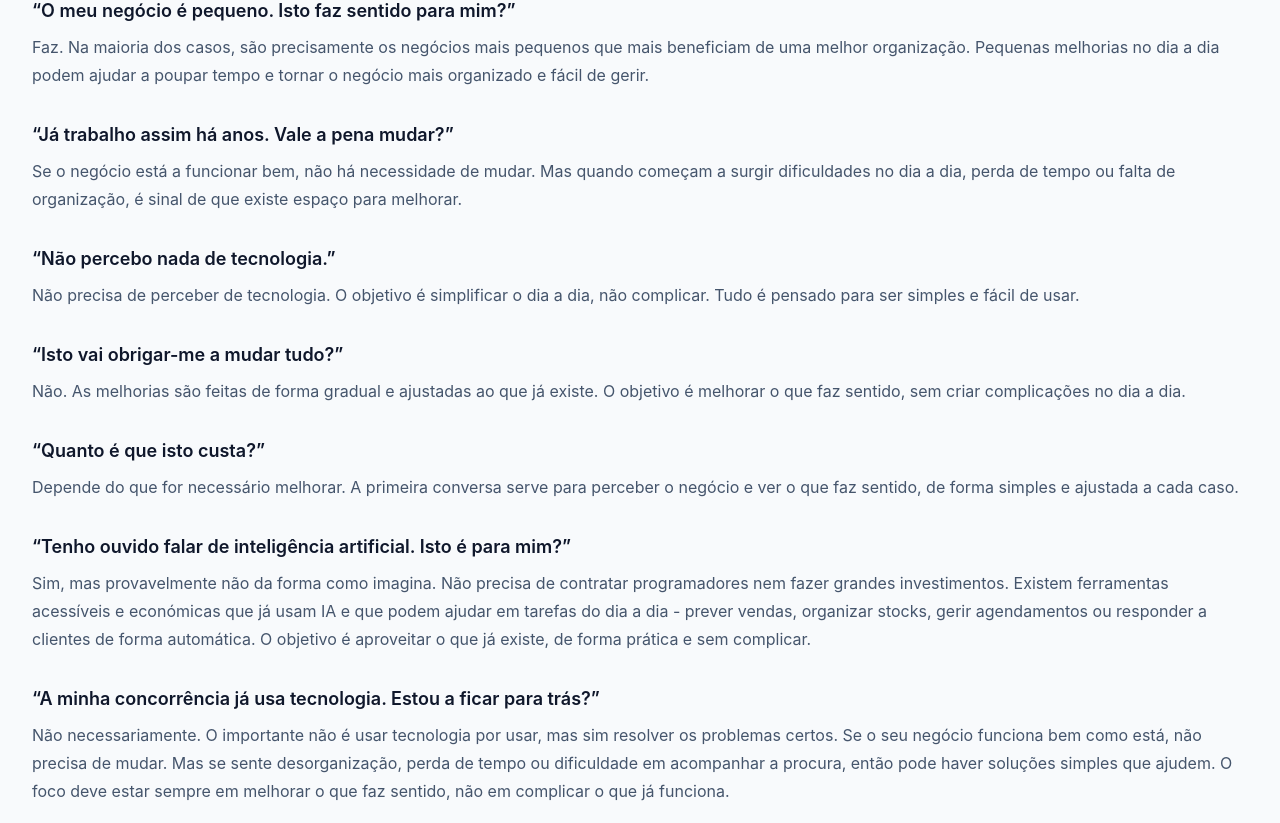
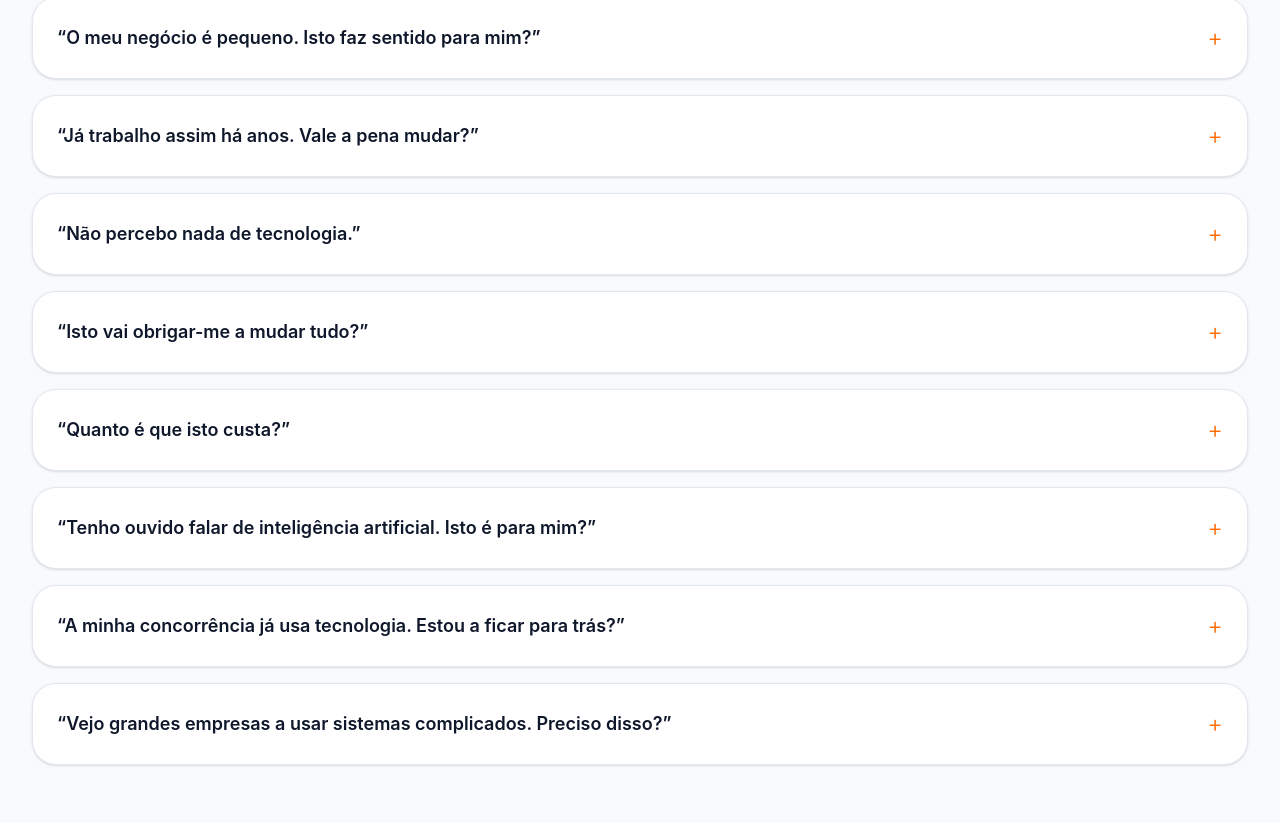
Before and after one commit to joaodmascarenhas/rumo-digital-web, a React (Vite) app: page / in a window 1280 px wide. Shown: the part 3417-4240 px from the top of the page. Built offline with nearby package versions, Linux system fonts and the light colour scheme.

Commit message:
Organização perguntas frequentes

```diff
--- a/src/App.jsx
+++ b/src/App.jsx
@@ -48,6 +48,49 @@ export default function App() {
       number: "04",
       title: "Acompanhamento",
       text: "Avaliamos o resultado das alterações e ajustamos o necessário para garantir utilidade real no dia a dia.",
+    },
+  ];
+
+  const faqs = [
+    {
+      question: "O meu negócio é pequeno. Isto faz sentido para mim?",
+      answer:
+        "Faz. Na maioria dos casos, são precisamente os negócios mais pequenos que mais beneficiam de uma melhor organização. Pequenas melhorias no dia a dia podem ajudar a poupar tempo e tornar o negócio mais organizado e fácil de gerir.",
+    },
+    {
+      question: "Já trabalho assim há anos. Vale a pena mudar?",
+      answer:
+        "Se o negócio está a funcionar bem, não há necessidade de mudar. Mas quando começam a surgir dificuldades no dia a dia, perda de tempo ou falta de organização, é sinal de que existe espaço para melhorar.",
+    },
+    {
+      question: "Não percebo nada de tecnologia.",
+      answer:
+        "Não precisa de perceber de tecnologia. O objetivo é simplificar o dia a dia, não complicar. Tudo é pensado para ser simples e fácil de usar.",
+    },
+    {
+      question: "Isto vai obrigar-me a mudar tudo?",
+      answer:
+        "Não. As melhorias são feitas de forma gradual e ajustadas ao que já existe. O objetivo é melhorar o que faz sentido, sem criar complicações no dia a dia.",
+    },
+    {
+      question: "Quanto é que isto custa?",
+      answer:
+        "Depende do que for necessário melhorar. A primeira conversa serve para perceber o negócio e ver o que faz sentido, de forma simples e ajustada a cada caso.",
+    },
+    {
+      question: "Tenho ouvido falar de inteligência artificial. Isto é para mim?",
+      answer:
+        "Sim, mas provavelmente não da forma como imagina. Não precisa de contratar programadores nem fazer grandes investimentos. Existem ferramentas acessíveis e económicas que já usam IA e que podem ajudar em tarefas do dia a dia - prever vendas, organizar stocks, gerir agendamentos ou responder a clientes de forma automática. O objetivo é aproveitar o que já existe, de forma prática e sem complicar.",
+    },
+    {
+      question: "A minha concorrência já usa tecnologia. Estou a ficar para trás?",
+      answer:
+        "Não necessariamente. O importante não é usar tecnologia por usar, mas sim resolver os problemas certos. Se o seu negócio funciona bem como está, não precisa de mudar. Mas se sente desorganização, perda de tempo ou dificuldade em acompanhar a procura, então pode haver soluções simples que ajudem. O foco deve estar sempre em melhorar o que faz sentido, não em complicar o que já funciona.",
+    },
+    {
+      question: "Vejo grandes empresas a usar sistemas complicados. Preciso disso?",
+      answer:
+        "Não. As grandes empresas têm equipas técnicas e orçamentos que permitem usar sistemas complexos. Para negócios mais pequenos, o que funciona são soluções diretas, práticas e fáceis de gerir no dia a dia - sem precisar de formação avançada ou apoio técnico permanente.",
     },
   ];
 
@@ -303,105 +346,21 @@ export default function App() {
             </h2>
           </div>
 
-          <div className="mt-12 space-y-8">
-            <div>
-              <h3 className="text-lg font-semibold text-slate-900">
-                “O meu negócio é pequeno. Isto faz sentido para mim?”
-              </h3>
-              <p className="mt-2 leading-7 text-slate-600">
-                Faz. Na maioria dos casos, são precisamente os negócios mais
-                pequenos que mais beneficiam de uma melhor organização.
-                Pequenas melhorias no dia a dia podem ajudar a poupar tempo e
-                tornar o negócio mais organizado e fácil de gerir.
-              </p>
-            </div>
-
-            <div>
-              <h3 className="text-lg font-semibold text-slate-900">
-                “Já trabalho assim há anos. Vale a pena mudar?”
-              </h3>
-              <p className="mt-2 leading-7 text-slate-600">
-                Se o negócio está a funcionar bem, não há necessidade de mudar.
-                Mas quando começam a surgir dificuldades no dia a dia, perda de
-                tempo ou falta de organização, é sinal de que existe espaço para
-                melhorar.
-              </p>
-            </div>
-
-            <div>
-              <h3 className="text-lg font-semibold text-slate-900">
-                “Não percebo nada de tecnologia.”
-              </h3>
-              <p className="mt-2 leading-7 text-slate-600">
-                Não precisa de perceber de tecnologia. O objetivo é simplificar
-                o dia a dia, não complicar. Tudo é pensado para ser simples e
-                fácil de usar.
-              </p>
-            </div>
-
-            <div>
-              <h3 className="text-lg font-semibold text-slate-900">
-                “Isto vai obrigar-me a mudar tudo?”
-              </h3>
-              <p className="mt-2 leading-7 text-slate-600">
-                Não. As melhorias são feitas de forma gradual e ajustadas ao que
-                já existe. O objetivo é melhorar o que faz sentido, sem criar
-                complicações no dia a dia.
-              </p>
-            </div>
-
-            <div>
-              <h3 className="text-lg font-semibold text-slate-900">
-                “Quanto é que isto custa?”
-              </h3>
-              <p className="mt-2 leading-7 text-slate-600">
-                Depende do que for necessário melhorar. A primeira conversa
-                serve para perceber o negócio e ver o que faz sentido, de forma
-                simples e ajustada a cada caso.
-              </p>
-            </div>
-
-            <div>
-              <h3 className="text-lg font-semibold text-slate-900">
-                “Tenho ouvido falar de inteligência artificial. Isto é para mim?”
-              </h3>
-              <p className="mt-2 leading-7 text-slate-600">
-                Sim, mas provavelmente não da forma como imagina. Não precisa de
-                contratar programadores nem fazer grandes investimentos. Existem
-                ferramentas acessíveis e económicas que já usam IA e que podem
-                ajudar em tarefas do dia a dia - prever vendas, organizar stocks,
-                gerir agendamentos ou responder a clientes de forma automática.
-                O objetivo é aproveitar o que já existe, de forma prática e sem
-                complicar.
-              </p>
-            </div>
-
-            <div>
-              <h3 className="text-lg font-semibold text-slate-900">
-                “A minha concorrência já usa tecnologia. Estou a ficar para trás?”
-              </h3>
-              <p className="mt-2 leading-7 text-slate-600">
-                Não necessariamente. O importante não é usar tecnologia por usar,
-                mas sim resolver os problemas certos. Se o seu negócio funciona
-                bem como está, não precisa de mudar. Mas se sente desorganização,
-                perda de tempo ou dificuldade em acompanhar a procura, então pode
-                haver soluções simples que ajudem. O foco deve estar sempre em
-                melhorar o que faz sentido, não em complicar o que já funciona.
-              </p>
-            </div>
-
-            <div>
-              <h3 className="text-lg font-semibold text-slate-900">
-                “Vejo grandes empresas a usar sistemas complicados. Preciso disso?”
-              </h3>
-              <p className="mt-2 leading-7 text-slate-600">
-                Não. As grandes empresas têm equipas técnicas e orçamentos que
-                permitem usar sistemas complexos. Para negócios mais pequenos, o
-                que funciona são soluções diretas, práticas e fáceis de gerir no
-                dia a dia - sem precisar de formação avançada ou apoio técnico
-                permanente.
-              </p>
-            </div>
+          <div className="mt-12 space-y-4">
+            {faqs.map((faq) => (
+              <details
+                key={faq.question}
+                className="group rounded-[1.5rem] border border-slate-200 bg-white p-6 shadow-sm"
+              >
+                <summary className="flex cursor-pointer list-none items-center justify-between gap-4 text-lg font-semibold text-slate-900 marker:hidden">
+                  <span>“{faq.question}”</span>
+                  <span className="text-2xl font-light text-orange-500 transition group-open:rotate-45">
+                    +
+                  </span>
+                </summary>
+                <p className="mt-4 leading-7 text-slate-600">{faq.answer}</p>
+              </details>
+            ))}
           </div>
         </div>
       </section>
```
